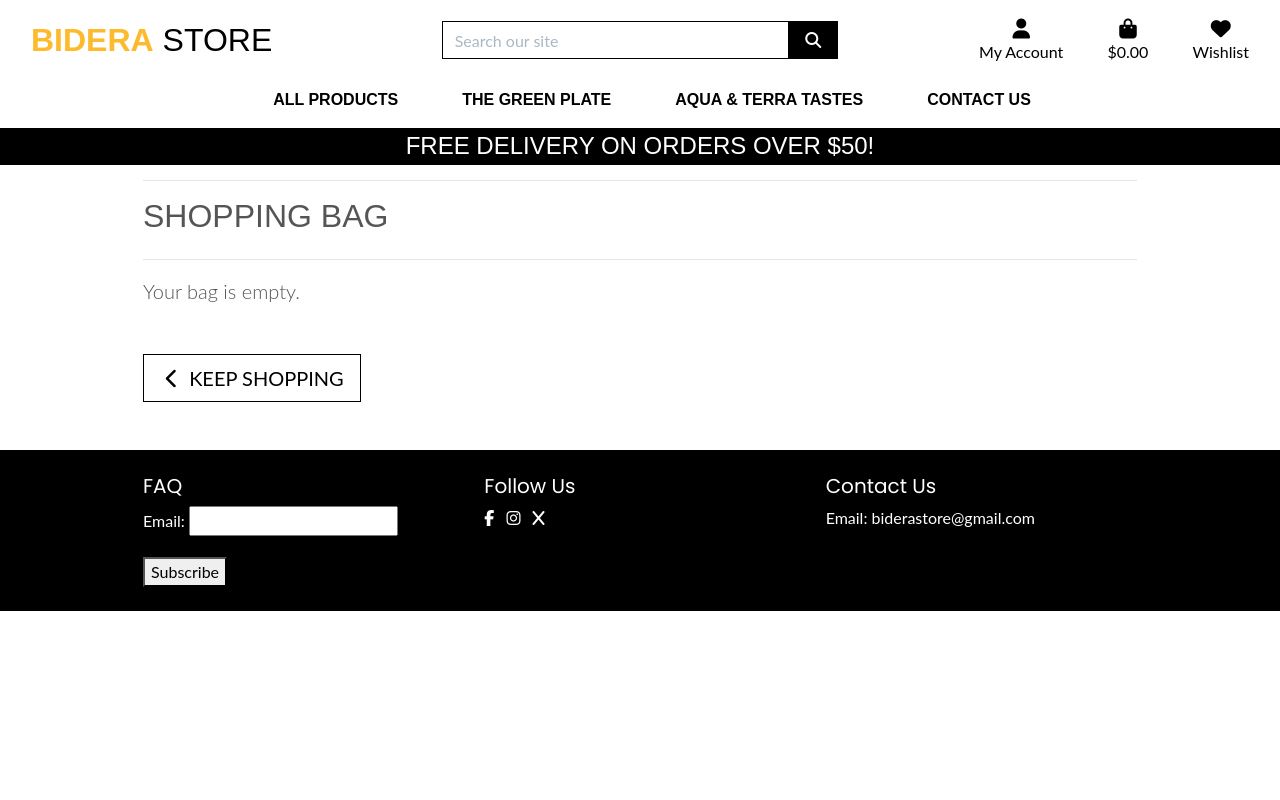
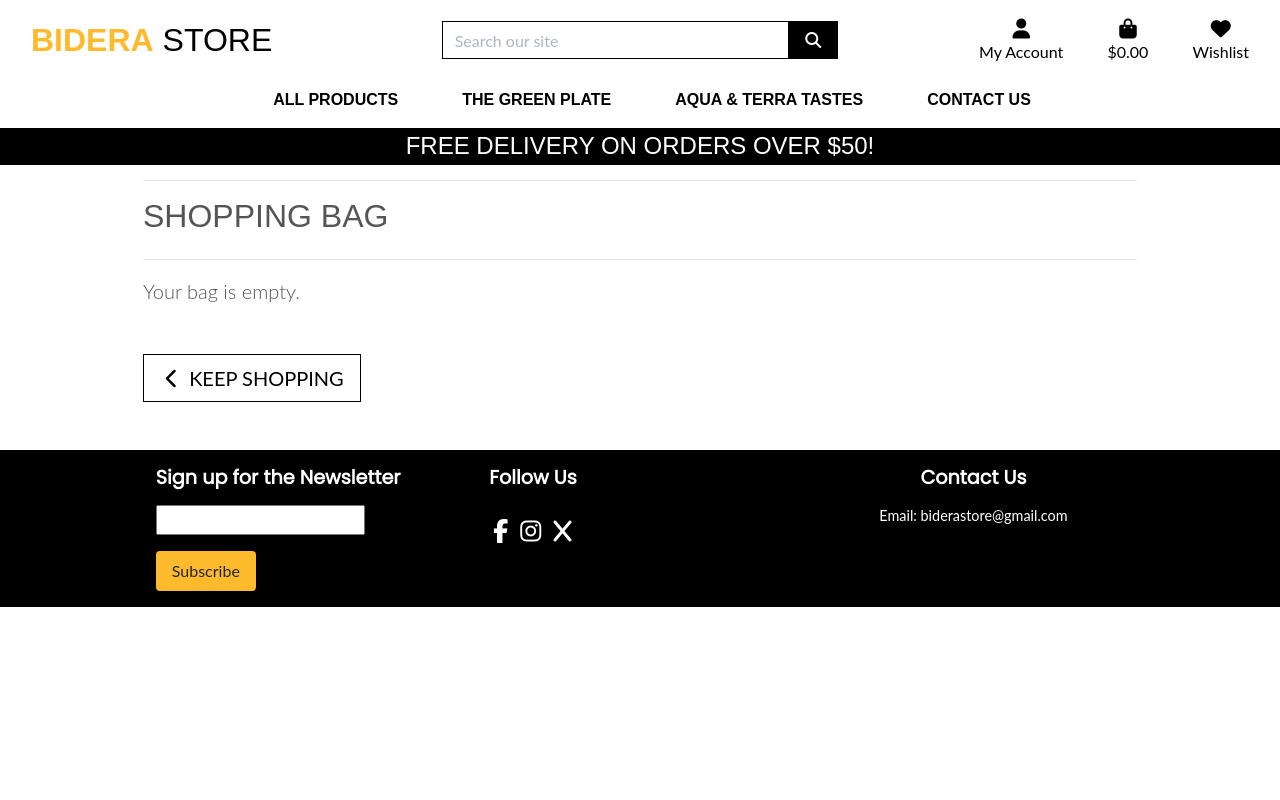
Before and after one commit to atchutchi/bidera_store, a Django app: page /bag/ in a window 1280 px wide. Run offline with Django 3.2, Linux system fonts and the light colour scheme; parts of the project's set-up code (start-up, migrations or seed data) failed here and were passed over; some libraries are stand-ins or nearby versions; some web fonts are replaced.

Commit message:
Added style to the footer

```diff
--- a/static/css/base.css
+++ b/static/css/base.css
@@ -1,9 +1,17 @@
 html {
-    height: 100%;
-  }
+  position: relative;
+  min-height: 100%;
+}
 
 body, h1, h2, h3, h4, h5, h6 {
   font-family: 'Poppins', sans-serif;
+}
+
+body, html {
+  display: flex;
+  flex-direction: column;
+  height: 100%;
+  margin: 0;
 }
 
 .logo-font {
@@ -21,6 +29,11 @@ body {
   height: calc(100vh - 164px);
   color: #555;
   font-family: 'Lato';
+  margin: 0 0 100px;
+}
+
+.content {
+  flex: 1 0 auto;
 }
 
 /* from Bulma */
@@ -186,6 +199,93 @@ input[name='q']::placeholder {
   overflow-x: hidden;
   overflow-y: auto;
 }
+
+/* Newsletter form styling */
+.form-inline .form-group {
+  flex: 1;
+}
+
+footer {
+  flex-shrink: 0;
+}
+
+.form-inline .form-control {
+  width: 100%;
+}
+
+footer {
+  background-color: #343a40; /* Dark shade for the footer */
+  color: white;
+  padding: 2rem 0;
+  display: flex;
+  justify-content: center;
+  align-items: center;
+  flex-shrink: 0;
+}
+
+footer .container {
+  display: grid;
+  grid-template-columns: repeat(3, 1fr);
+  gap: 2rem;
+}
+
+footer h5 {
+  margin-bottom: 1rem;
+  font-weight: bold;
+  font-size: 1.2rem;
+}
+
+footer .form-inline {
+  display: flex;
+  flex-direction: column;
+  align-items: flex-start;
+}
+
+footer .form-inline .form-group {
+  flex: 1;
+  margin-bottom: 1rem;
+}
+
+footer .form-inline .form-control {
+  width: 100%;
+  border-radius: 0.25rem;
+  padding: 0.5rem;
+}
+
+footer .form-inline .btn {
+  background-color: #fdba2d; /* Bright color for the button */
+  border: none;
+  padding: 0.5rem 1rem;
+  transition: background-color 0.3s;
+}
+
+footer .form-inline .btn:hover {
+  background-color: #e0a800;
+}
+
+footer a {
+  color: white;
+  transition: color 0.3s;
+}
+
+footer a:hover {
+  color: #ddd;
+}
+
+footer p {
+  font-size: 0.9rem;
+}
+
+footer .social-icons a {
+  font-size: 1.5rem; /* Larger font size for icons */
+  margin-right: 0.5rem; /* Space between icons */
+  transition: transform 0.3s;
+}
+
+footer .social-icons a:hover {
+  transform: scale(1.1); /* Scale effect on hover */
+}
+
 
 
 /* -------------------------------- Media Queries */
@@ -432,3 +532,40 @@ color: #17a2b8; /* text-info */
         padding: .25rem .5rem !important;
     }
 }
+
+/* Add to your existing CSS, this is the media query for small screens like smartphones and tablets */
+@media (max-width: 768px) {
+  footer .container {
+    display: block;
+  }
+
+  footer .form-inline,
+  footer .form-inline .form-group,
+  footer .form-inline .form-control,
+  footer .form-inline .btn,
+  footer .social-icons,
+  footer .contact-info {
+    width: 100%;
+    margin-bottom: 1rem;
+  }
+
+  footer .form-inline .btn {
+    width: auto; /* Make the button width auto so it takes up the necessary space */
+  }
+}
+
+/* This styles your social media icons for small screens */
+footer .social-icons a {
+  display: inline-block;
+  margin: 0.5rem 0.25rem; /* Give some space around icons */
+}
+
+/* Ensure the contact info text is centered on small screens */
+footer .contact-info {
+  text-align: center;
+}
+
+/* Adjust padding or margin as needed to match your design */
+footer {
+  padding: 1rem; /* Adjust padding for smaller screens */
+}
--- a/templates/base.html
+++ b/templates/base.html
@@ -3,7 +3,7 @@
 <!doctype html>
 <html lang="en">
     <head>
-
+        <!-- Meta tags are essential for SEO and responsive design -->
         {% block meta %}
             <!-- Required meta tags -->
             <meta http-equiv="X-UA-Compatible" content="ie=edge">
@@ -14,6 +14,7 @@
         {% block extra_meta %}
         {% endblock %}
 
+        <!-- Core CSS for Bootstrap and custom fonts -->
         {% block corecss %}
             <link rel="stylesheet" href="https://cdn.jsdelivr.net/npm/bootstrap@4.4.1/dist/css/bootstrap.min.css" integrity="sha384-Vkoo8x4CGsO3+Hhxv8T/Q5PaXtkKtu6ug5TOeNV6gBiFeWPGFN9MuhOf23Q9Ifjh" crossorigin="anonymous">
             <link rel="preconnect" href="https://fonts.googleapis.com">
@@ -25,6 +26,7 @@
         {% block extra_css %}
         {% endblock %}
 
+        <!-- Core JS for Bootstrap, jQuery, Popper.js, and Stripe -->
         {% block corejs %}
             <script src="https://kit.fontawesome.com/e9c73d7092.js" crossorigin="anonymous"></script>
             <script src="https://code.jquery.com/jquery-3.4.1.min.js" integrity="sha256-CSXorXvZcTkaix6Yvo6HppcZGetbYMGWSFlBw8HfCJo=" crossorigin="anonymous"></script>
@@ -124,8 +126,10 @@
             </div>
         </header>
 
+        <!-- Display messages, if any, to the user -->
         {% if messages %}
         <div class="message-container">
+            <!-- Loop through each message and display it -->
             {% for message in messages %}
                 {% with message.level as level %}
                     {% if level == 40 %}
@@ -144,12 +148,13 @@
 
 
 
-    {% block page_header %}
-    {% endblock %}
+    <!-- Main content area -->
+    <div class="content">
+        {% block page_header %}{% endblock %}
+        {% block content %}{% endblock %}
+    </div>
 
-    {% block content %}
-    {% endblock %}
-
+    <!-- JavaScripts at the bottom for faster page loading -->
     {% block postloadjs %}
     <script type="text/javascript">
         $('.toast').toast('show');
--- a/templates/includes/footer.html
+++ b/templates/includes/footer.html
@@ -1,24 +1,24 @@
 <footer class="bg-black text-white mt-5">
-    <div class="container py-4">
-        <div class="row">
-            <div class="col-md-4 mb-3 mb-md-0">
-                <h5>FAQ</h5>
-                <form action="{% url 'newsletter_signup' %}" method="post">
+    <div class="container">
+        <div class="newsletter">
+            <h5>Sign up for the Newsletter</h5>
+            <form action="{% url 'newsletter_signup' %}" method="post" class="form-inline">
                 {% csrf_token %}
-                    {{ newsletter_signup_form.as_p }}
-                    <button type="submit">Subscribe</button>
+                <div class="form-group">
+                    {{ newsletter_signup_form.email }}
+                </div>
+                <button type="submit" class="btn">Subscribe</button>
             </form>
         </div>
-            <div class="col-md-4 mb-3 mb-md-0">
+        <div class="social-icons">
             <h5>Follow Us</h5>
-                <a href="https://web.facebook.com/profile.php?id=61557205108337" class="text-white mr-2"><i class="fab fa-facebook-f"></i></a>
-                <a href="https://www.instagram.com/bidera_store/" class="text-white mr-2"><i class="fab fa-instagram"></i></a>
-                <a href="https://x.com" class="text-white"><i class="fab fa-x"></i></a>
+            <a href="https://web.facebook.com/profile.php?id=61557205108337"><i class="fab fa-facebook-f"></i></a>
+            <a href="https://www.instagram.com/bidera_store/"><i class="fab fa-instagram"></i></a>
+            <a href="https://x.com"><i class="fab fa-x"></i></a>
         </div>
-            <div class="col-md-4">
+        <div class="contact-info">
             <h5>Contact Us</h5>
             <p>Email: biderastore@gmail.com</p>
         </div>
     </div>
-    </div>
 </footer>
```
Lines whose indentation alone changed are shown as unchanged.
